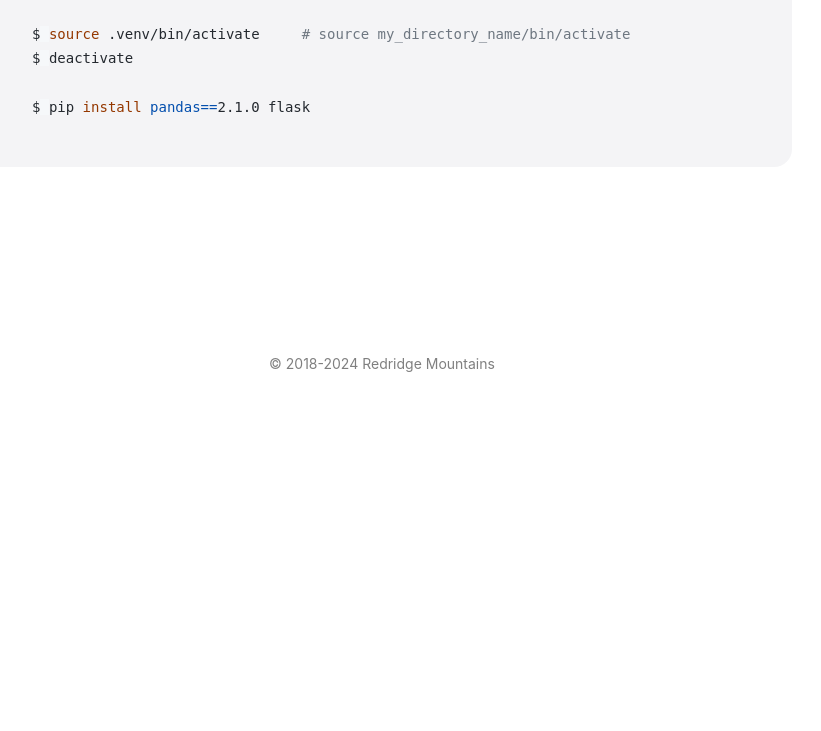
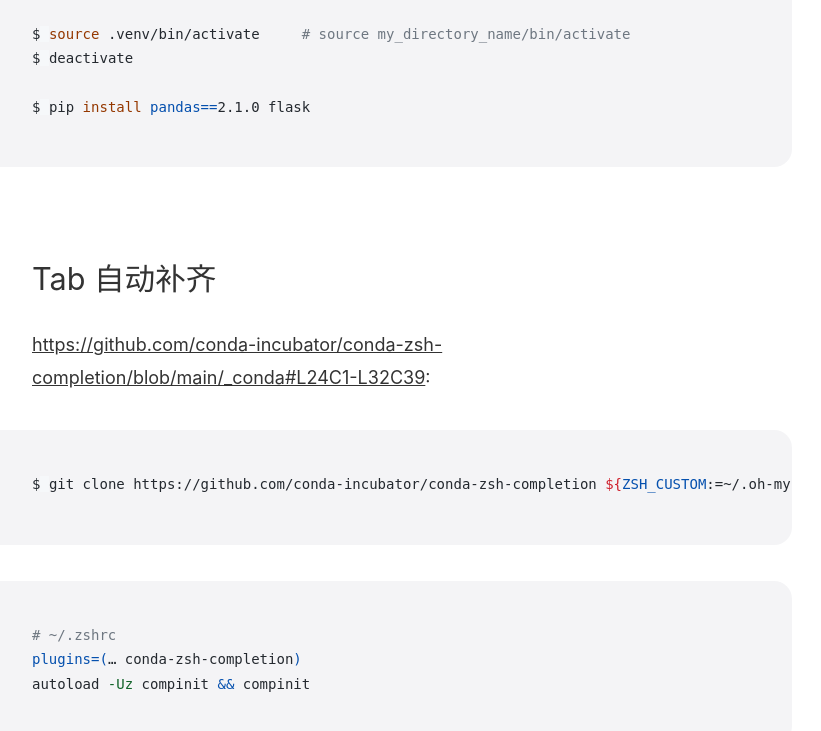
Before and after one commit to nighon/nighon.github.io, a Jekyll site: the page built from _posts/2021-02-26-anaconda.md, in a window 1280 px wide and 900 px high, scrolled down 4306 px. Shown: the top 731 px of the window, without its empty margins (258-1079 px from the left). Built offline with Jekyll 4.4.1, drawn with Linux system fonts in a browser that asks for light colours; before the commit the page ends 4859 px from its top, so only the background shows below that.

Commit message:
conda auto completion

````diff
--- a/_posts/2021-02-26-anaconda.md
+++ b/_posts/2021-02-26-anaconda.md
@@ -103,3 +103,17 @@
 
 $ pip install pandas==2.1.0 flask
 ```
+
+## Tab 自动补齐
+
+[https://github.com/conda-incubator/conda-zsh-completion/blob/main/_conda#L24C1-L32C39](https://github.com/conda-incubator/conda-zsh-completion/blob/main/_conda#L24C1-L32C39):
+
+```console
+$ git clone https://github.com/conda-incubator/conda-zsh-completion ${ZSH_CUSTOM:=~/.oh-my-zsh/custom}/plugins/conda-zsh-completion
+```
+
+```zsh
+# ~/.zshrc
+plugins=(… conda-zsh-completion)
+autoload -Uz compinit && compinit
+```
````
